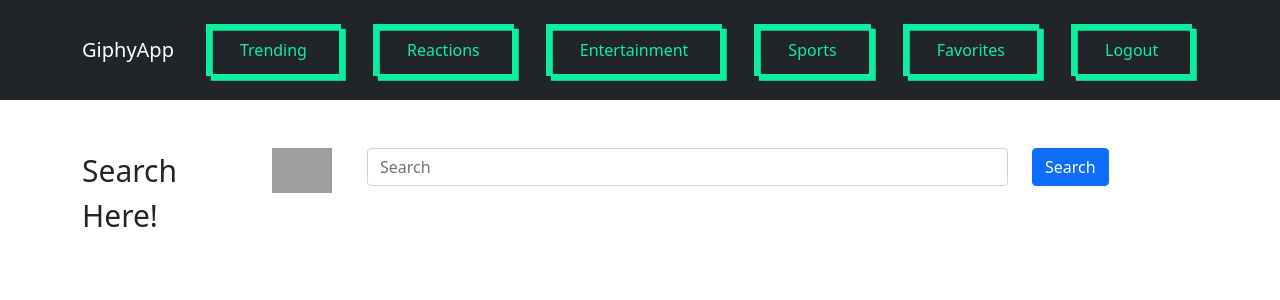
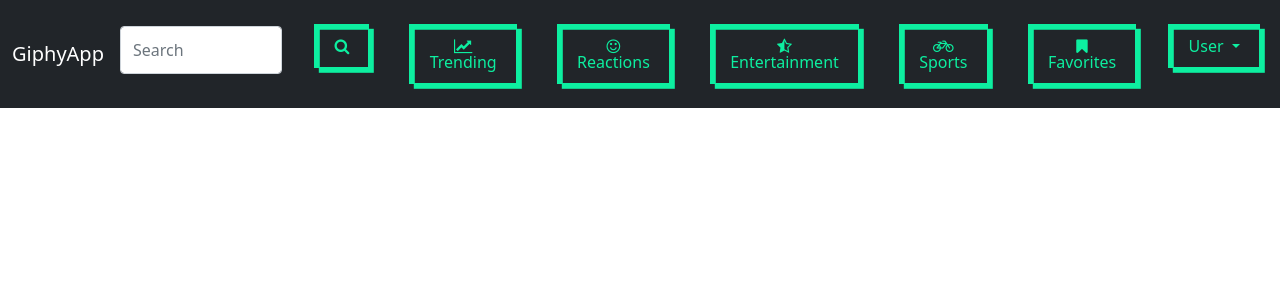
Before and after one commit to ruhisal/giphy-api-testing-app, an Angular app: page / in a window 1280 px wide. Shown: the top 300 px of the page. Built offline with nearby package versions, Linux system fonts and the light colour scheme; grey boxes are pictures that could not be loaded.

Commit message:
master commit 19-05

```diff
--- a/src/app/app-routing.module.ts
+++ b/src/app/app-routing.module.ts
@@ -4,11 +4,13 @@
 import { GifsTrendComponent } from './gifs-trend/gifs-trend.component';
 import { SportsComponent } from './sports/sports.component';
 import { ReactionsComponent } from './reactions/reactions.component';
+import { SearchGifComponent } from './search-gif/search-gif.component';
 const routes: Routes = [
   {path:'Trending',component:GifsTrendComponent},
   {path:"Entertainment",component:EntertainmentComponent},
   {path:"Sports",component:SportsComponent},
   {path:"Reactions",component:ReactionsComponent},
+  {path:"Searching",component:SearchGifComponent}
 ];
 
 @NgModule({
@@ -16,4 +18,4 @@
   exports: [RouterModule]
 })
 export class AppRoutingModule { }
-export const routingComponents = [EntertainmentComponent,SportsComponent,GifsTrendComponent,ReactionsComponent];
+export const routingComponents = [EntertainmentComponent,SportsComponent,GifsTrendComponent,ReactionsComponent,SearchGifComponent];
--- a/src/app/app.component.html
+++ b/src/app/app.component.html
@@ -3,7 +3,7 @@
 <app-sports></app-sports> -->
 
 <app-navigation></app-navigation>
-<app-search-gif></app-search-gif>
+<!-- <app-search-gif></app-search-gif> -->
 
 <!-- <app-gifs-trend></app-gifs-trend> -->
 <router-outlet></router-outlet>
--- a/src/app/navigation/navigation.component.css
+++ b/src/app/navigation/navigation.component.css
@@ -43,11 +43,11 @@
 
 .button {
   background: none;
-  border: 2px solid;
+  border: 1.5px solid;
   font: inherit;
   line-height: 1;
-  margin: 0.5em;
-  padding: 1em 2em;
+  margin: 0.5em 0.5em 0.5em 1em;
+  padding: 0.8em 1.2em;
 }
 .navbar{
   background-color: black;
--- a/src/app/navigation/navigation.component.html
+++ b/src/app/navigation/navigation.component.html
@@ -1,20 +1,35 @@
+<link rel="stylesheet" href="https://cdnjs.cloudflare.com/ajax/libs/font-awesome/4.7.0/css/font-awesome.min.css">
 <nav class="navbar navbar-expand-lg navbar-dark bg-dark">
-    <div class="container justify-container:center">
+    <div class="container-fluid justify-container:center">
       <a class="navbar-brand" href="#">GiphyApp</a>
       <button class="navbar-toggler" type="button" data-bs-toggle="collapse" data-bs-target="#navbarNavAltMarkup" aria-controls="navbarNavAltMarkup" aria-expanded="false" aria-label="Toggle navigation">
         <span class="navbar-toggler-icon"></span>
       </button>
       <div class="collapse navbar-collapse" id="navbarNavAltMarkup">
         <div class="navbar-nav">
-          <a routerLink="/Trending" class="nav nav-link Home" aria-current="page" href="#" ><button class="button offset">Trending</button></a>
-          <a routerLink="/Reactions" class="nav nav-link Reactions" href="#"><button class=" button offset">Reactions</button></a>
-          <a routerLink="/Entertainment" class="nav nav-link Entertainment" href="#" ><button class=" button offset">Entertainment</button></a>
-          <a routerLink="/Sports" class="nav nav-link Sports" href="#"><button class=" button offset">Sports</button> </a>
-          <a class="nav nav-link " href="#" ><button class=" button offset">Favorites</button> </a>
-          <a class="nav nav-link logout" href="#"><button class=" button offset">Logout</button> </a>
+          <!-- <a href="#" class="nav nav-link Home" ><button class="button offset">Search</button></a> -->
+          <form class="d-flex">
+            <input class="form-control me-2" style="height:3em;margin-top:1.1em" type="search" placeholder="Search" aria-label="Search" #gif>
+            <a routerLink="/Searching" class="nav nav-link Search" href=""><button class="button offset" (click)="search(gif.value)" type="submit"><i class="fa fa-search"></i></button></a>
+          </form>
+          <a routerLink="/Trending" class="nav nav-link Home" aria-current="page" href="#" ><button class="button offset"><i class="fa fa-line-chart"></i>Trending</button></a>
+          <a routerLink="/Reactions" class="nav nav-link Reactions" href="#"><button class=" button offset"><i class="fa fa-smile-o"></i>Reactions</button></a>
+          <a routerLink="/Entertainment" class="nav nav-link Entertainment" href="#" ><button class=" button offset"><i class="fa fa-star-half-o"></i>Entertainment</button></a>
+          <a routerLink="/Sports" class="nav nav-link Sports" href="#"><button class=" button offset"><i class="fa fa-bicycle"></i>Sports</button> </a>
+          <a class="nav nav-link " href="#" ><button class=" button offset"><i class="fa fa-bookmark"></i>Favorites</button> </a>
+          <!-- <a class="nav nav-link logout" href="#"><button class=" button offset">Logout</button> </a> -->
+          <div class="dropdown" style="margin-top:0.5em;">
+            <button class="button offset dropdown-toggle" type="button" id="dropdownMenuButton1" data-bs-toggle="dropdown" aria-expanded="false">
+              User
+            </button>
+            <ul class="dropdown-menu" aria-labelledby="dropdownMenuButton1">
+              <li><a class="dropdown-item" href="#">View Details</a></li>
+              <li><a class="dropdown-item" href="#">Log Out</a></li>
+              <li><a class="dropdown-item" href="#">Designer details</a></li>
+            </ul>
+          </div>
         </div>
       </div>
     </div>
   </nav>
-  <!-- (click)="gettrendinggifs()" -->
-<!-- (click)="searchentertainentgifs()" -->
+  <!-- (keyup.enter)="search(gif.value)" -->
--- a/src/app/navigation/navigation.component.ts
+++ b/src/app/navigation/navigation.component.ts
@@ -11,29 +11,18 @@
 
   ngOnInit(): void {
   }
-  holderreaction:string='reaction';
-  searchreactiongifs(){
-      this.gs.getGifbyparameters(this.holderreaction).subscribe(data=>{
-        console.log(data.data);
-      });
+
+gigs:any[]=[];
+// this.sg.search(query:string){}
+// gifs:any[]
+
+search(query:string){
+  if(query!=""){
+    this.gs.getGifbyparameters(query).subscribe(sata=>{
+    this.gigs=sata.data;
+      console.log(sata.data);
+      return this.gigs;
+    });
   }
-  holderentertainment:string='entertainment';
-  searchentertainentgifs(){
-      this.gs.getGifbyparameters(this.holderentertainment).subscribe(data=>{
-        console.log(data.data);
-      });
-}
-holdersports:string='sports';
-searchsportsgifs(){
-    this.gs.getGifbyparameters(this.holdersports).subscribe(data=>{
-      console.log(data.data);
-    });
-}
-gifs:any[]=[];
-gettrendinggifs(){
-  this.gs.getGif().subscribe(sata=>{
-    this.gifs=sata.data;
-    console.log(this.gifs);
-  });
 }
 }
--- a/src/app/search-gif/search-gif.component.html
+++ b/src/app/search-gif/search-gif.component.html
@@ -1,19 +1,11 @@
-<div class="container mt-5">
-<div class="search">
-    <div class="row">
-        <div class="col-md-2">
-                <p style="font-size:30px;font-weight:400">Search Here!</p>
-        </div>
-        <div class="col-md-1">
-            <img src="https://media0.giphy.com/media/VGiAk8CLVqlFF4N2Mi/giphy.gif?cid=790b76115cfe21bd111d8bef5a467e2398577377f40749f8&rid=giphy.gif&ct=s" style="width:60px" alt="">
-        </div>
-        <div class="col-md-7">
-        <!-- <label for="search">Search Here</label> -->
-        <input type="text" class="form-control input" id="search" placeholder="Search" #gif (keyup.enter)="search(gif.value)">
-        </div>
-        <div class="col-md-1">
-            <button class="btn btn-primary" (click)="search(gif.value)">Search</button>
-        </div>
-    </div>
+<!--  -->
+<link href="https://cdn.jsdelivr.net/npm/bootstrap@5.0.2/dist/css/bootstrap.min.css" rel="stylesheet"
+integrity="sha384-EVSTQN3/azprG1Anm3QDgpJLIm9Nao0Yz1ztcQTwFspd3yD65VohhpuuCOmLASjC" crossorigin="anonymous">
+<div class="container">
+<div class="gifs">
+<div class="gif" *ngFor="let g of gigs">
+    <img [src]="g.images.original.url" alt="GifIMG">
 </div>
 </div>
+</div>
+<p>Sear</p>
--- a/src/app/search-gif/search-gif.component.ts
+++ b/src/app/search-gif/search-gif.component.ts
@@ -1,21 +1,14 @@
 import { Component, OnInit } from '@angular/core';
 import{GiphyService}from"../services/giphy.service";
+import { NavigationComponent } from '../navigation/navigation.component';
 @Component({
   selector: 'app-search-gif',
   templateUrl: './search-gif.component.html',
   styleUrls: ['./search-gif.component.css']
 })
 export class SearchGifComponent implements OnInit {
-
-  constructor(private gs:GiphyService) { }
-
+constructor(private nc:NavigationComponent,private gs:GiphyService) { }
+gigs:any[]=[]
   ngOnInit(): void {
   }
-  search(query:string){
-    if(query!=""){
-      this.gs.getGifbyparameters(query).subscribe(data=>{
-        console.log(data.data);
-      });
-  }
 }
-}
```
